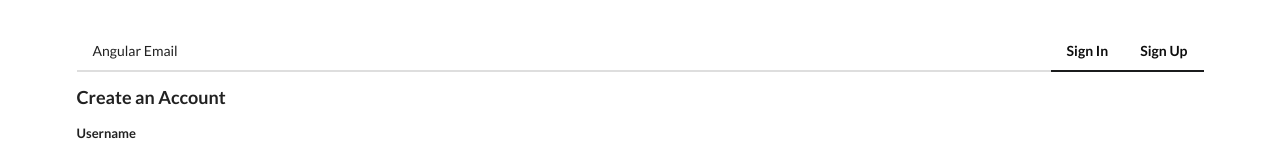
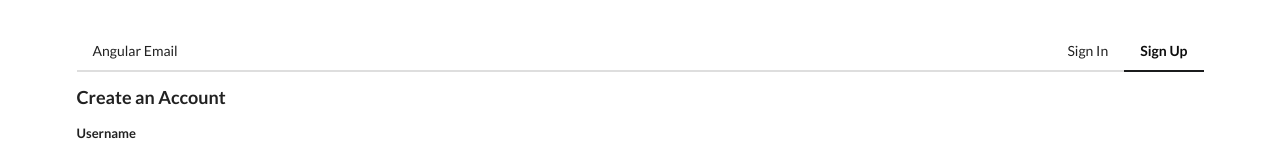
Before and after one commit to nelsW70/emailclient, an Angular app: page /signup in a window 1280 px wide. Shown: the top 145 px of the page. Built offline with nearby package versions, Linux system fonts and the light colour scheme.

Commit message:
add: exact active link for sign in page

```diff
--- a/src/app/app.component.html
+++ b/src/app/app.component.html
@@ -11,7 +11,12 @@
         </a>
       </ng-container>
       <ng-container *ngIf="!(signedin$ | async)">
-        <a class="ui item" routerLink="/" routerLinkActive="active">
+        <a
+          class="ui item"
+          routerLink="/"
+          [routerLinkActiveOptions]="{ exact: true }"
+          routerLinkActive="active"
+        >
           Sign In
         </a>
         <a class="ui item" routerLink="/signup" routerLinkActive="active">
```
